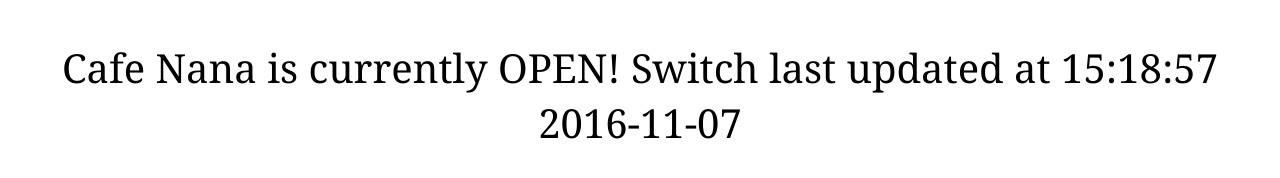
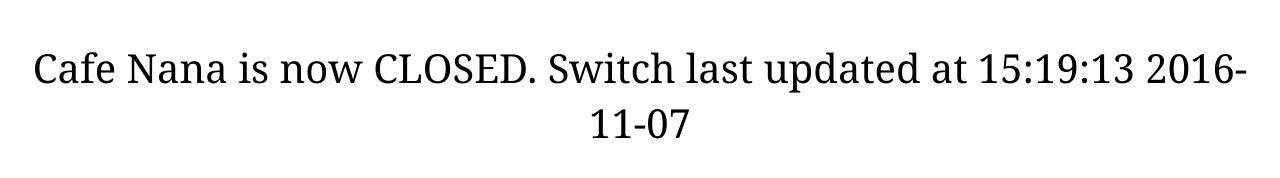
Before and after one commit to cafenanaswitch/cafenanaswitch.github.io, a plain HTML site: page index.html in a window 1280 px wide. Drawn offline with Linux system fonts and the light colour scheme.

Commit message:
11-07-2016__15:19:13

```diff
--- a/index.html
+++ b/index.html
@@ -15,8 +15,8 @@
  </style>
  <body>
   <p id="statusString">
-   Cafe Nana is currently OPEN!
-    Switch last updated at 15:18:57  2016-11-07
+   Cafe Nana is now CLOSED.
+    Switch last updated at 15:19:13  2016-11-07
   </p>
  </body>
 </html>
```
